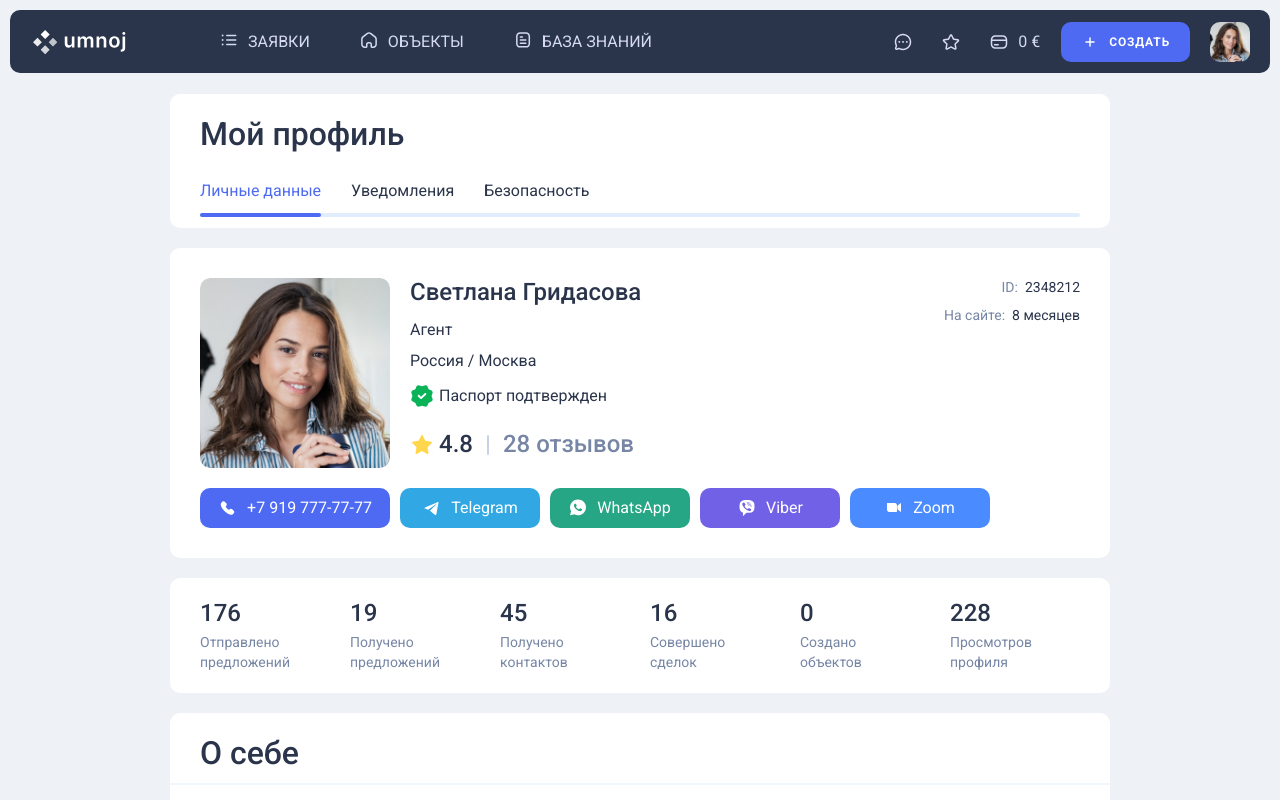
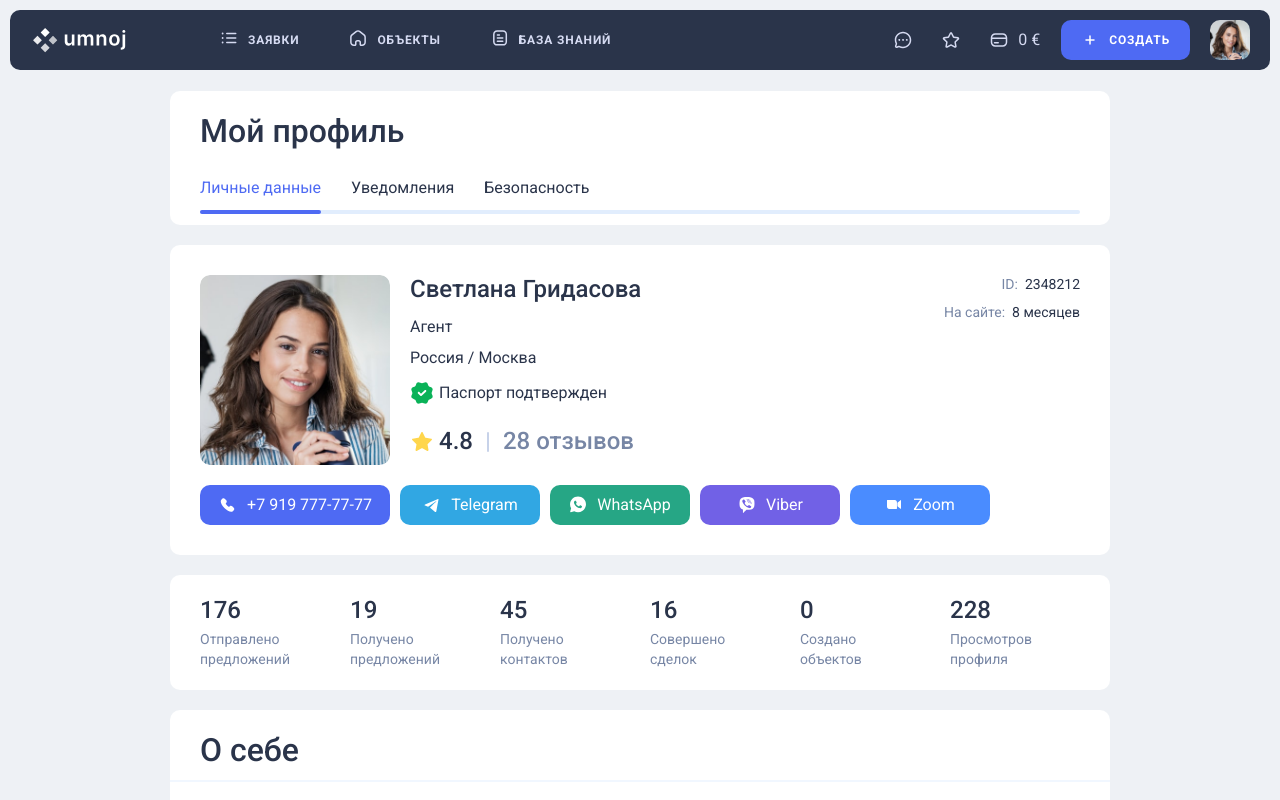
Before and after one commit to webMACTEP/umnoj_production, a plain HTML site: page index.html in a window 1280 px wide. Shown: the top 800 px of the page. Drawn offline with Linux system fonts and the light colour scheme; a script that the page names is missing.

Commit message:
pp-header

```diff
--- a/css/style.scss
+++ b/css/style.scss
@@ -107,6 +107,17 @@ section {
       ul {
          li {
             padding: 11px 20px;
+
+            color: var(--Header-Text_Default, #d5daf1);
+
+            /* Platform/Accent_12_CAPS (S) */
+            font-family: Roboto;
+            font-size: 12px;
+            font-style: normal;
+            font-weight: 600;
+            line-height: 16px; /* 133.333% */
+            letter-spacing: 0.84px;
+            text-transform: uppercase;
          }
          a {
             display: flex;
@@ -129,7 +140,7 @@ section {
    }
    border-radius: 10px;
    background: var(--BG-Black, #2a344a);
-   padding: 10px 20px;
+   padding: 8px 20px;
    display: flex;
    justify-content: space-between;
    align-items: center;
```
Also changed, not shown: css/style.css, 1 other file.
